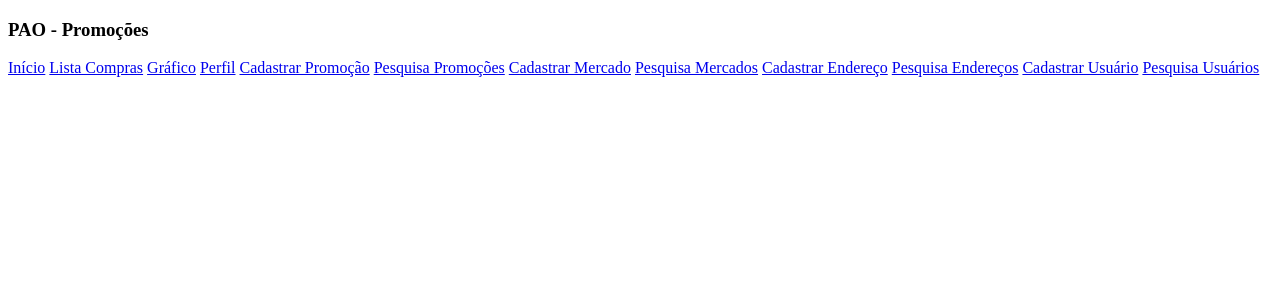
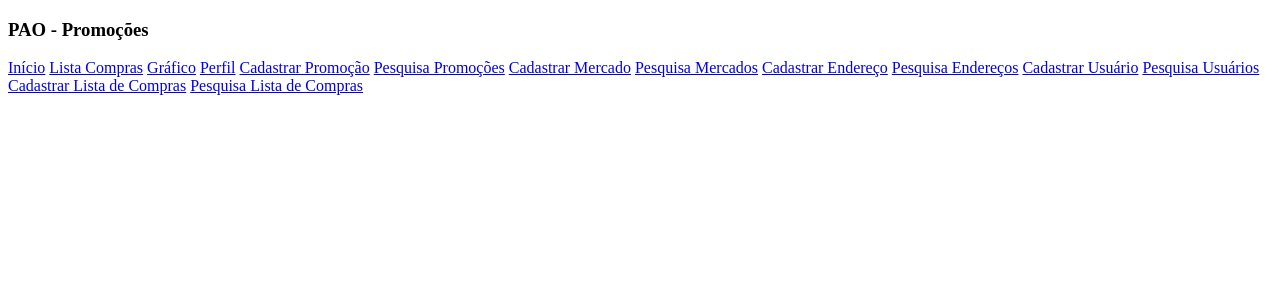
Before and after one commit to fael890/projeto-PAO-3semestre-AOO, a Django app: page / in a window 1280 px wide. Shown: the top 300 px of the page. Run offline with Django 4.2, Linux system fonts and the light colour scheme.

Commit message:
Adicionando crud de lista de compras

```diff
--- a/core/templates/core/index.html
+++ b/core/templates/core/index.html
@@ -20,5 +20,7 @@ Home
     <a href="/listagem-enderecos/">Pesquisa Endereços</a>
     <a href="/cadastro-usuario/">Cadastrar Usuário</a>
     <a href="/listagem-usuarios/">Pesquisa Usuários</a>
+    <a href="/cadastro-usuario/">Cadastrar Lista de Compras</a>
+    <a href="/listagem-usuarios/">Pesquisa Lista de Compras</a>
 
 {% endblock %}
--- a/core/views.py
+++ b/core/views.py
@@ -112,3 +112,30 @@ def excluir_usuario(request, id):
     obj = Usuario.objects.get(id=id)
     obj.delete()
     return redirect('url_listagem_usuarios')
+
+def cadastrar_lista_compras(request):
+    form = FormListaCompras(request.POST or None)
+    if form.is_valid():
+        form.save()
+        return redirect('url_listagem_lista_compras')
+    contexto = {'form': form, 'txt_title': 'cad_lista', 'txt_descricao': 'Cadastro de lista de compras'}
+    return render(request, 'core/cadastro.html', contexto)
+
+def listagem_lista_compras(request):
+    dados = ListaCompras.objects.all()
+    contexto = {'dados': dados}
+    return render(request, 'core/listagem_lista_compras.html', contexto)
+
+def atualizar_lista_compras(request, id):
+    obj = ListaCompras.objects.get(id=id)
+    form = FormListaCompras(request.POST or None, instance=obj)
+    if form.is_valid():
+        form.save()
+        return redirect('url_listagem_lista_compras')
+    contexto = {'form': form, 'txt_title': 'cad_lista', 'txt_descricao': 'Cadastro de lista de compras', 'txt_button': 'Atualizar'}
+    return render(request, 'core/cadastro.html', contexto)
+
+def excluir_lista_compras(request, id):
+    obj = ListaCompras.objects.get(id=id)
+    obj.delete()
+    return redirect('url_listagem_lista_compras')
--- a/projeto_pao/urls.py
+++ b/projeto_pao/urls.py
@@ -21,4 +21,8 @@ urlpatterns = [
     path('listagem-usuarios/', listagem_usuarios, name='url_listagem_usuarios'),
     path('atualiza-usuario/<int:id>/', atualizar_usuario, name='url_atualiza_usuario'),
     path('excluir-usuario/<int:id>/', excluir_usuario, name='url_excluir_usuario'),
+    path('cadastro-lista-compras/', cadastrar_lista_compras, name='url_cadastro_lista_compras'),
+    path('listagem-lista-compras/', listagem_lista_compras, name='url_listagem_lista_compras'),
+    path('atualiza-lista-compras/<int:id>/', atualizar_lista_compras, name='url_atualiza_lista_compras'),
+    path('excluir-lista-compras/<int:id>/', excluir_lista_compras, name='url_excluir_lista_compras'),
 ]
```
Also changed, not shown: core/templates/core/listagem_lista_compras.html (added, +17 -0 lines).
